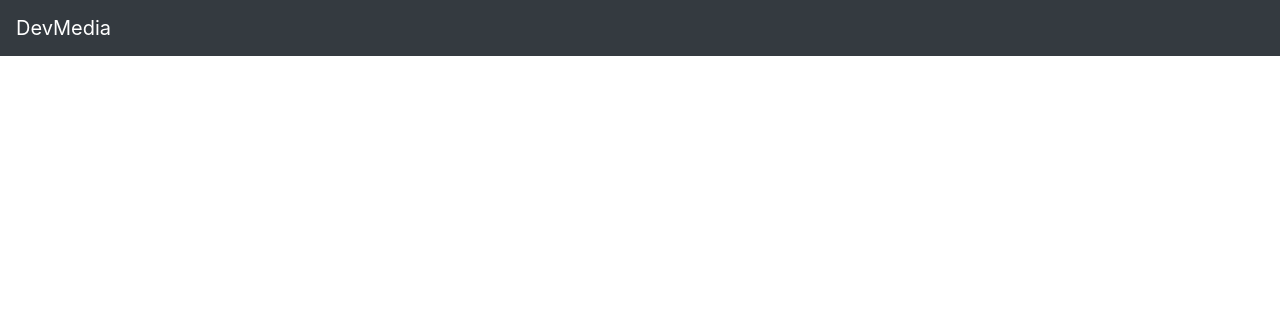
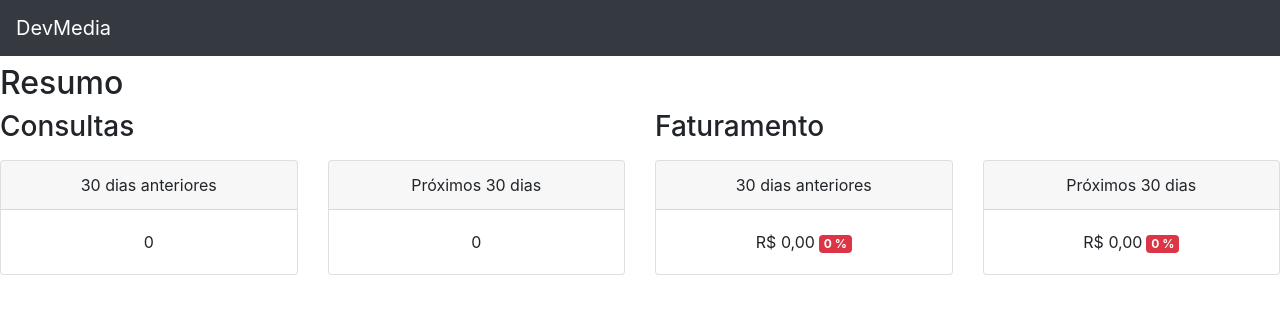
Before and after one commit to gui13info/Dashboard, a React (Create React App) app: page / in a window 1280 px wide. Shown: the top 314 px of the page. Built offline with nearby package versions, Linux system fonts and the light colour scheme.

Commit message:
Definindo interface do Resumo

```diff
--- a/src/App.js
+++ b/src/App.js
@@ -1,11 +1,13 @@
 import React from 'react';
 import './App.css';
 import MenuSuperior from './components/MenuSuperior/MenuSuperior';
+import Resumo from './components/Resumo/Resumo';
 
 function App() {
   return (
     <div>
       <MenuSuperior />
+      <Resumo />
     </div>
   );
 }
--- a/src/components/Resumo/Resumo.js
+++ b/src/components/Resumo/Resumo.js
@@ -24,7 +24,75 @@
     render(){
         return(
             <div>
+                <h2 className="mt-2">Resumo</h2>
 
+                <div className="row">
+                    <div className="col">
+                        <h3>Consultas</h3>
+
+                        <div className="row">
+                            <div className="col">
+                                <div className="card mt-2 text-center">
+                                    <div className="card-header">
+                                        30 dias anteriores
+                                    </div>
+                                    <div className="card-body">
+                                        { this.state.consultas.consultas_30dias_anteriores }
+                                    </div>
+                                </div>
+                            </div>
+                            <div className="col">
+                                <div className="card mt-2 text-center">
+                                    <div className="card-header">
+                                        Próximos 30 dias
+                                    </div>
+                                    <div className="card-body">
+                                        { this.state.consultas.consultas_30dias_posteriores }
+                                    </div>
+                                </div>
+                            </div>
+                        </div>
+                    </div>
+
+                    <div className="col">
+                        <h3>Faturamento</h3>
+
+                        <div className="row">
+                            <div className="col">
+                                <div className="card mt-2 text-center">
+                                    <div className="card-header">
+                                        30 dias anteriores
+                                    </div>
+                                    <div className="card-body">
+                                        { this.state.faturamento.anterior.valor.toLocaleString("pt-BR", { style : "currency",
+                                            currency : "BRL"}) }
+                                        <span className={ "badge ml-1 " + (this.state.faturamento.anterior.comparativo > 0 ?
+                                            "badge-success" : "badge-danger")}>
+                                            { this.state.faturamento.anterior.comparativo } %
+                                        </span>
+                                    </div>
+                                </div>
+                            </div>
+
+                            <div className="col">
+                                <div className="card mt-2 text-center">
+                                    <div className="card-header">
+                                        Próximos 30 dias
+                                    </div>
+                                    <div className="card-body">
+                                        { this.state.faturamento.previsao.valor.toLocaleString("pt-BR", { style : "currency",
+                                            currency : "BRL"}) }
+                                        <span className={ "badge ml-1 " + (this.state.faturamento.previsao.comparativo > 0 ?
+                                            "badge-success" : "badge-danger") }>
+                                            { this.state.faturamento.previsao.comparativo } %
+                                        </span>
+                                    </div>
+                                </div>
+                            </div>
+
+                        </div>
+                    </div>
+                </div>
             </div>
         );
     }
```
